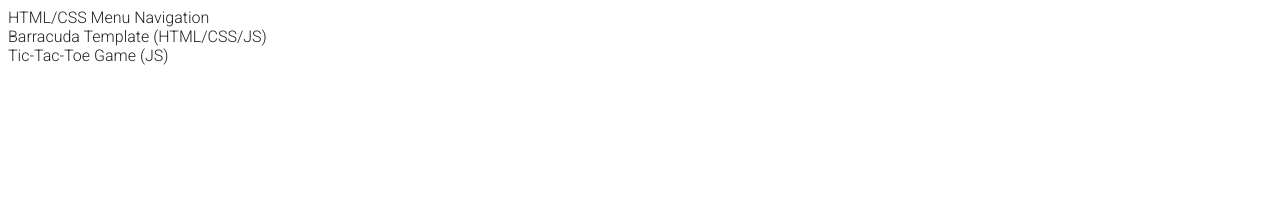
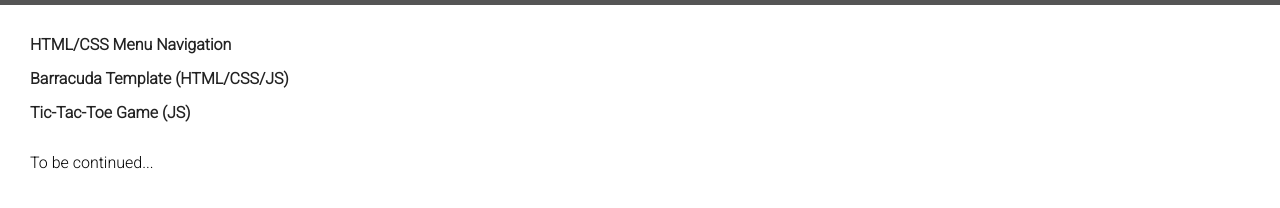
Before and after one commit to WebRoni2509/portfolio, a plain HTML site: page portfolio.html in a window 1280 px wide. Drawn offline with Linux system fonts and the light colour scheme.

Commit message:
'small_improvements'

```diff
--- a/portfolio.html
+++ b/portfolio.html
@@ -6,15 +6,19 @@
   <link href="https://fonts.googleapis.com/css2?family=Roboto:wght@300&display=swap" rel="stylesheet">
   <title>Portfolio Roman Kharlamov</title>
   <style>
-    body{font-family: 'Roboto';}
-    a{display: block; color:#222; font-size: 16px; text-decoration: none;}
+    body{font-family: 'Roboto'; margin: 0; padding: 30px; border-top: 5px solid #555;}
+    a{display: inline-block; font-weight: bold; color:#222; font-size: 16px; text-decoration: none; margin-bottom: 15px;}
     a:hover{text-decoration: underline;}
   </style>
 
 </head>
 <body>
   <a href="https://webroni2509.github.io/portfolio/html_css_menu/index.html" target="_blank">HTML/CSS Menu Navigation</a>
+  <br>
   <a href="https://webroni2509.github.io/portfolio/barracuda/index.html" target="_blank">Barracuda Template (HTML/CSS/JS)</a>
+  <br>
   <a href="https://webroni2509.github.io/portfolio/tic-tac-toe/index.html" target="_blank">Tic-Tac-Toe Game (JS)</a>
+  <br>
+  <p>To be continued...</p>
 </body>
 </html>
```
